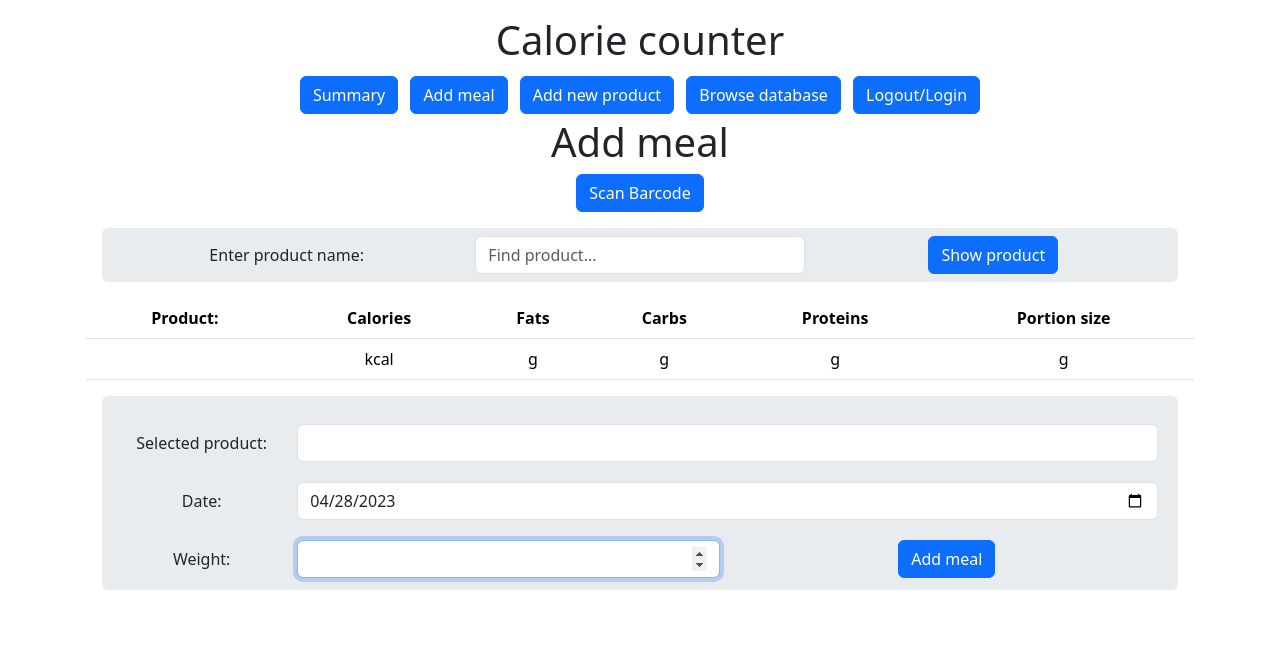
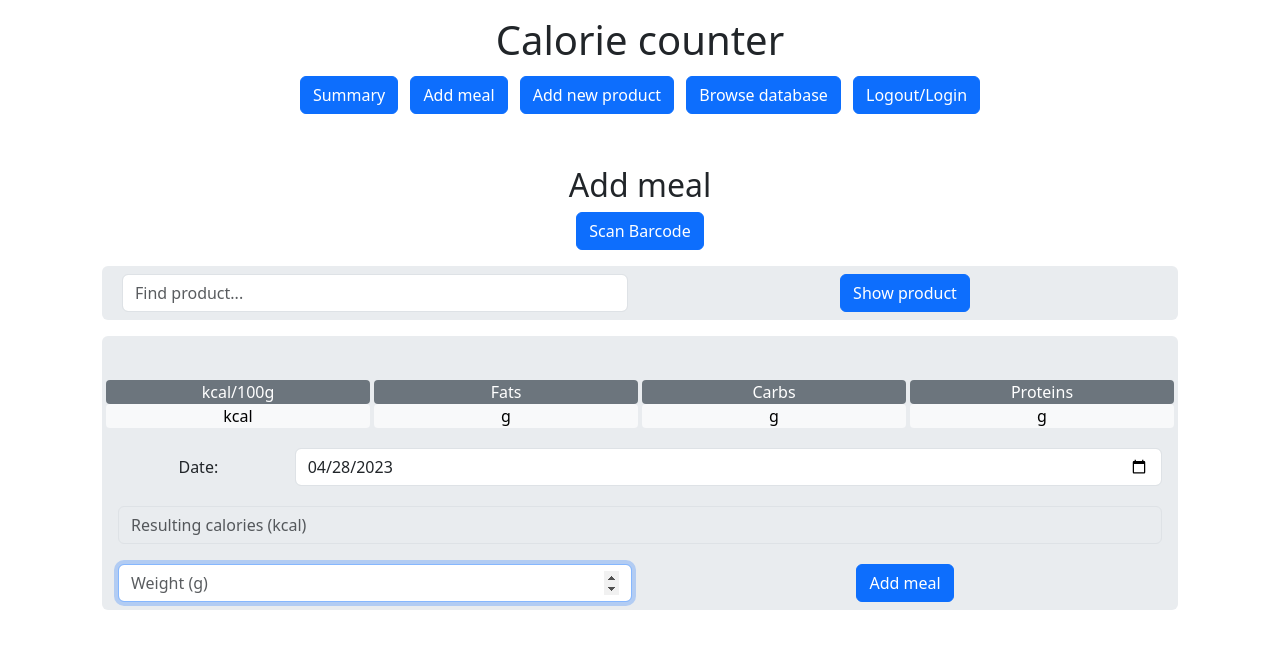
Before and after one commit to rmysliwczyk/Calorie-Counter, a Flask app: page /addmeal in a window 1280 px wide. Shown: the top 649 px of the page. Run offline with Flask 3, Linux system fonts and the light colour scheme; a user stored in the database is signed in.

Commit message:
Improvement to layout in addmeal view.

```diff
--- a/templates/addmeal.htm
+++ b/templates/addmeal.htm
@@ -1,6 +1,6 @@
 {% extends "layout.htm" %}
 {% block body %}
-<h1>Add meal</h1>
+<h2 class="pt-5">Add meal</h2>
 
 <form action=/scanbarcode method="get">
     <input type="hidden" id="barcode_request_origin" name="barcode_request_origin" value="addmeal">
@@ -8,9 +8,6 @@
 </form>
 <form action="/addmeal" method="get">
 <div class="m-3 p-2 bg-body-secondary rounded-2 row">
-    <div class="col">
-        <label class="col-form-label" for="product">Enter product name:</label>
-    </div>
     <div class="col">
         <input class="form-control" list="product_options" name="product" id="product" placeholder="Find product...">
     <datalist id="product_options">
@@ -23,39 +20,43 @@
         <button class="btn btn-primary" type="submit">Show product</button>
     </div>
 </div>
+</form>
 
-
-
-</form>
 {% if selected_product is defined %}
-<table class="table">
-    <tr>
-        <th> Product: </th>
-        <th> Calories </th>
-        <th> Fats </th>
-        <th> Carbs </th>
-        <th> Proteins </th>
-        <th> Portion size </th>
-    </tr>
-
-    <tr>
-        <td> {{selected_product[1]}} </td>
-        <td> {{selected_product[2]}}kcal </td>
-        <td> {{selected_product[3]}}g </td>
-        <td> {{selected_product[4]}}g </td>
-        <td> {{selected_product[5]}}g </td>
-        <td> {{selected_product[6]}}g </td>
-    </tr>
-</table>
 
 <form action=/addmeal method="post">
-<div class="m-3 p-2 bg-body-secondary rounded-2">
+<div class="m-3 p-1 bg-body-secondary rounded-2 justify-content-center">
 <div class="row m-1 g-3 align-items-center">
-    <div class="col-2">
-        <label class="col-form-label" for="product_name"> Selected product: </label>
+    <div class="col">
+        <p>{{selected_product[1]}}</p>
     </div>
-    <div class="col">
-        <input class="form-control" readonly autocomplete="off" type="text" id="product_name" name="product_name" value="{{selected_product[1]}}">
+</div>
+<div class="row g-1">
+    <div class="col-3">
+        <div class="text-bg-secondary rounded-1">kcal/100g</div>
+    </div>
+    <div class="col-3">
+        <div class="text-bg-secondary rounded-1">Fats</div>
+    </div>
+    <div class="col-3">
+        <div class="text-bg-secondary rounded-1">Carbs</div>
+    </div>
+    <div class="col-3">
+        <div class="text-bg-secondary rounded-1">Proteins</div>
+    </div>
+</div>
+<div class="row g-1">
+    <div class="col-3">
+        <div class="text-bg-light rounded-1">{{selected_product[2]}}kcal</div>
+    </div>
+    <div class="col-3">
+        <div class="text-bg-light rounded-1">{{selected_product[3]}}g</div>
+    </div>
+    <div class="col-3">
+        <div class="text-bg-light rounded-1">{{selected_product[4]}}g</div>
+    </div>
+    <div class="col-3">
+        <div class="text-bg-light rounded-1">{{selected_product[5]}}g</div>
     </div>
 </div>
 <div class="row m-1 g-3 align-items-center">
@@ -67,11 +68,13 @@
     </div>
 </div>
 <div class="row m-1 g-3 align-items-center">
-    <div class="col-2">
-        <label class="col-form-label" for="weight"> Weight: </label>
+    <div class="col">
+        <input class="form-control" name="meal_calories_indicator" id="meal_calories_indicator" type="text" placeholder="Resulting calories (kcal)" disabled>
     </div>
+</div>
+<div class="row m-1 g-3 align-items-center">
     <div class="col">
-        <input class="form-control" autocomplete="off" autofocus="on" type="number" step="0.1" name="weight" id="weight" min="0.0">
+        <input class="form-control" autocomplete="off" autofocus="on" type="number" step="0.1" name="weight" id="weight" min="0.0" placeholder="Weight (g)">
     </div>
     <div class="col">
         <button class="btn btn-primary" type="submit">Add meal</button>
@@ -79,5 +82,13 @@
 </div>
 </div>
 </form>
+<script>
+    let meal_calories = 0.0;
+    document.getElementById("weight").oninput = function(){
+        meal_calories = {{selected_product[2]}}/100.0 * document.getElementById("weight").value;
+        meal_calories = meal_calories.toFixed(2);
+        document.getElementById("meal_calories_indicator").value = meal_calories + "kcal";
+    };
+</script>
 {% endif %}
 {% endblock %}
```
Also changed, not shown: caloriecounter.db.
